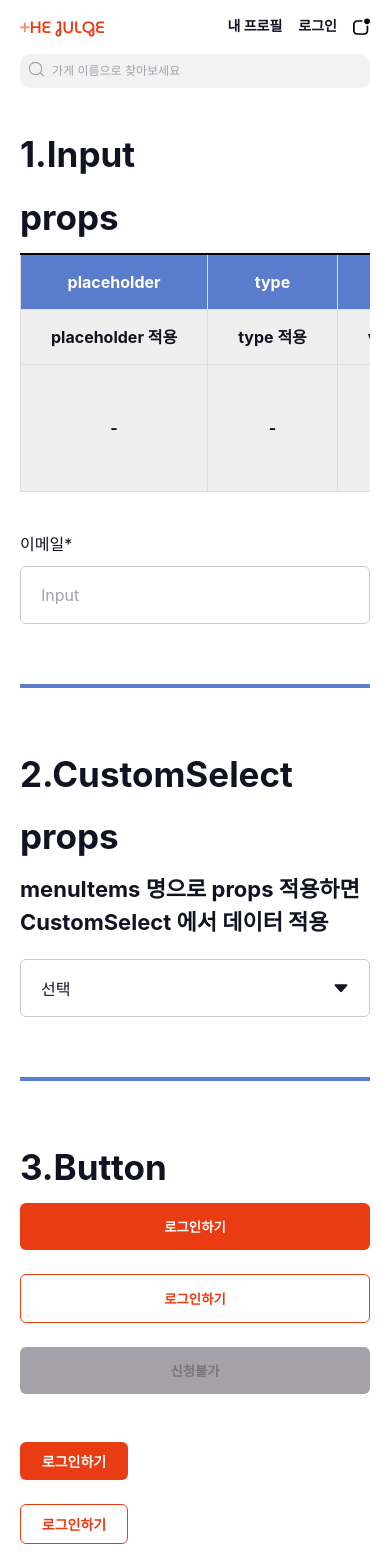
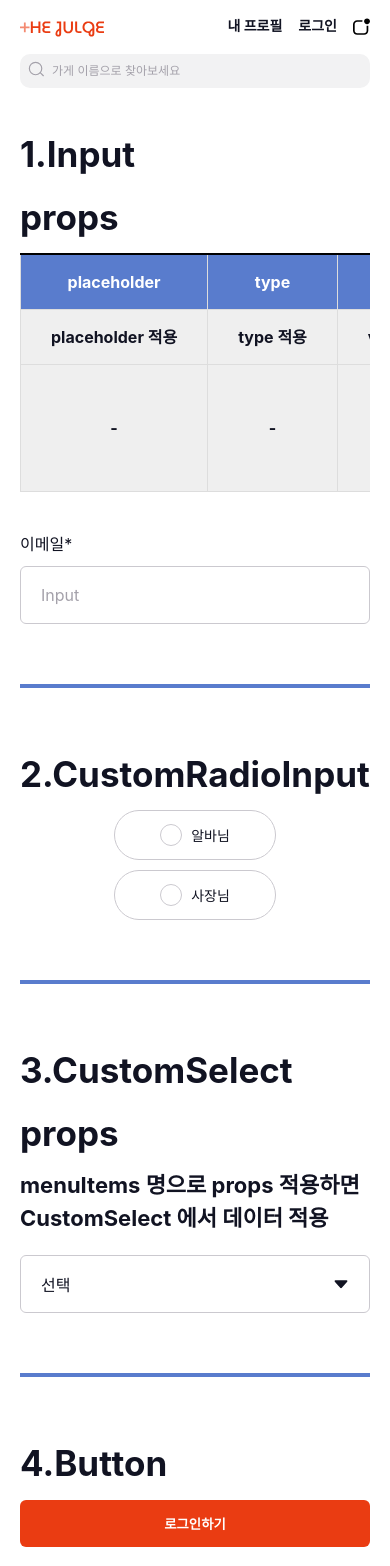
Before and after one commit to codeit-sprint12-part3/the-julge, a Next.js app: page /sample/components/Sang in a window 390 px wide. Shown: the top 1566 px of the page. Built offline with nearby package versions, Linux system fonts and the light colour scheme; a web font is replaced by a local one.

Commit message:
feat: 공용 컴포넌트 CustomRadioInput 제작 완료

```diff
--- /dev/null
+++ b/src/components/ui/CustomRadioInput.module.css
@@ -0,0 +1,40 @@
+.radioBox {
+
+  display: flex;
+  align-items: center;
+  justify-content: center;
+
+}
+
+.radioBox .radioInput+label {
+
+  position: relative;
+  display: flex;
+  align-items: center;
+  gap: 0 0.9rem;
+  color: var(--font-color);
+  font-size: 1.4rem;
+  border-radius: 5rem;
+  border: 1px solid var(--gray-400);
+  padding: 1.3rem 4.5rem;
+  cursor: pointer;
+
+}
+
+.radioBox .radioInput+label::before {
+  content: '';
+  flex-shrink: 0;
+  width: 2rem;
+  height: 2rem;
+  border-radius: 50%;
+  border: 1px solid var(--gray-400);
+}
+
+.radioBox .radioInput:checked+label {
+  border: 1px solid var(--primary) !important;
+}
+
+.radioBox .radioInput:checked+label::before {
+  background: var(--primary) url(/check_icon.svg)no-repeat center;
+  border: 0;
+}
--- /dev/null
+++ b/src/components/ui/CustomRadioInput.tsx
@@ -0,0 +1,34 @@
+import style from './CustomRadioInput.module.css';
+
+interface CustomRadioInputProps {
+  type: 'radio';
+  name?: string;
+  value?: string;
+  id?: string;
+  radioText?: string;
+  className?: string;
+}
+
+const CustomRadioInput = ({
+  type,
+  value,
+  id,
+  name,
+  radioText,
+  className,
+}: CustomRadioInputProps) => {
+  return (
+    <div className={`${style.radioBox} ${className}`}>
+      <input
+        id={id}
+        className={`${style.radioInput} blind`}
+        type={type}
+        name={name}
+        value={value}
+      />
+      <label htmlFor={id}>{radioText}</label>
+    </div>
+  );
+};
+
+export default CustomRadioInput;
--- a/src/pages/sample/components/Sang.module.css
+++ b/src/pages/sample/components/Sang.module.css
@@ -67,3 +67,17 @@ p.description {
   color: var(--font-color);
   font-size: 22px
 }
+
+.radioWrap {
+  display: flex;
+  gap: 0 1.8rem;
+}
+
+@media (max-width: 480px) {
+
+  .radioWrap {
+    flex-direction: column;
+    gap: 1rem 0;
+  }
+
+}
--- a/src/pages/sample/components/Sang.tsx
+++ b/src/pages/sample/components/Sang.tsx
@@ -4,9 +4,11 @@ import CustomSelect from "../../../components/ui/CustomSelect";
 import { useEffect, useState } from "react";
 import Button from "@/components/ui/Button";
 import Textarea from "@/components/ui/Textarea";
+import CustomRadioInput from "@/components/ui/CustomRadioInput";
 
 const Sang = () => {
 
+  //CustomSelect 테스트
   const [menuItems, setMenuItems] = useState<string[]>([]);
 
   useEffect(() => {
@@ -16,11 +18,18 @@ const Sang = () => {
 
   }, [])
 
+  //TextArea 테스트
   const [value, setValue] = useState('');
 
   const handleTextareaChange = (e: React.ChangeEvent<HTMLTextAreaElement>) => {
     setValue(e.target.value);
   };
+
+  // CsutomRadioInput 테스트
+  const options = [
+    { id: 'radio01', radioText: '알바님' },
+    { id: 'radio02', radioText: '사장님' },
+  ];
 
   return <div className={style.wrapper}>
     <div className={style.box}>
@@ -120,7 +129,26 @@ const Sang = () => {
     </div>
     <div className={style.box}>
       <h1 className={style.title}>
-        2.CustomSelect
+        2.CustomRadioInput
+      </h1>
+
+      <div className={style.radioWrap}>
+        {options.map((option) => (
+          <CustomRadioInput
+            key={option.id}
+            id={option.id}
+            name="role"
+            type="radio"
+            radioText={option.radioText}
+            className={style.radioInput}
+          />
+        ))}
+      </div>
+    </div>
+
+    <div className={style.box}>
+      <h1 className={style.title}>
+        3.CustomSelect
       </h1>
       <h2 className={style.title}>
         props
@@ -135,7 +163,7 @@ const Sang = () => {
 
     <div className={style.box}>
       <h1 className={style.title}>
-        3.Button
+        4.Button
       </h1>
       <Button
         buttonText="로그인하기"
@@ -196,7 +224,7 @@ const Sang = () => {
     </div>
     <div className={style.box}>
       <h1 className={style.title}>
-        4.Textarea
+        5.Textarea
       </h1>
       <Textarea
         id="textArea"
```
Also changed, not shown: public/check_icon.svg (added).
